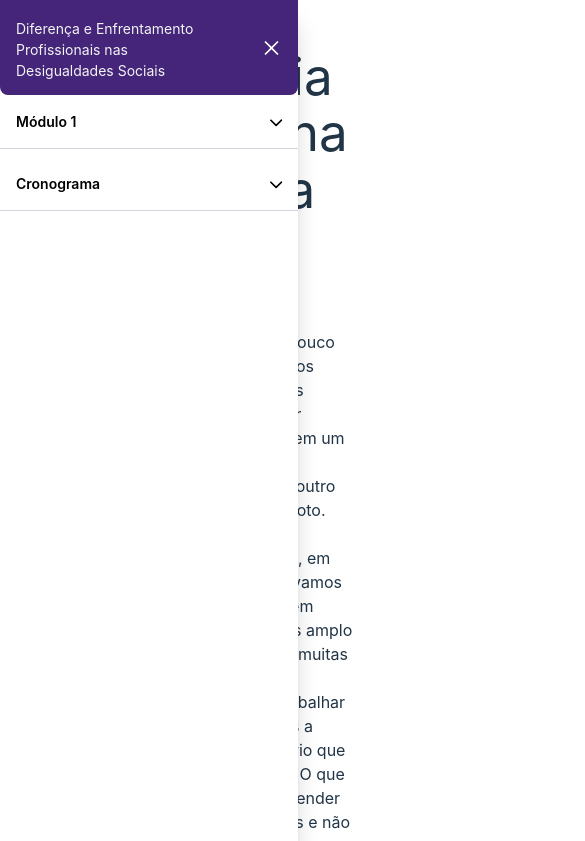
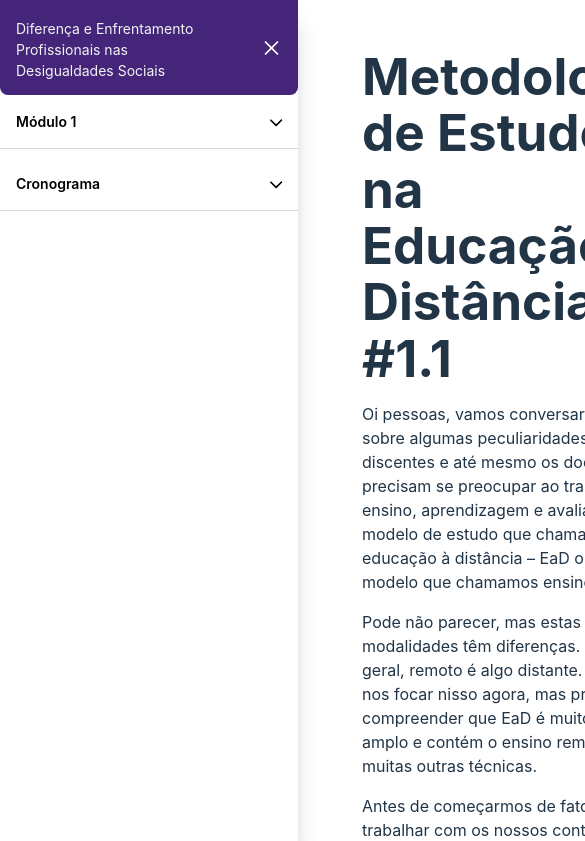
Before and after one commit to pvictor1206/modulos-enfrentamentos-IUVI, a React (Vite) app: page / in a window 390 px wide. Shown: the top 841 px of the page, 585 px wide, since content can reach past the window. Built offline with nearby package versions, Linux system fonts and the light colour scheme.

Commit message:
menu lateral com texto responsivo

```diff
--- a/src/App.jsx
+++ b/src/App.jsx
@@ -9,7 +9,6 @@ function App() {
   return (
     <>
       <Router>
-        <NavBar />
         <Routes>
           <Route path="/" Component={Module_01_01}/>
           <Route path="/module_01_02" Component={Module_01_02}/>
--- a/src/components/Modules/Module-01/Module_01_01.jsx
+++ b/src/components/Modules/Module-01/Module_01_01.jsx
@@ -1,13 +1,19 @@
+// Module_01_01.js
+import MainLayout from "../../Sidebar/MainLayout";
 
 function Module_01_01() {
   return(
-    <div className="text-left">
-      <h1>Metodologia de Estudo na Educação a Distância - #1.1</h1>
-      <p>Oi pessoas, vamos conversar um pouco sobre algumas peculiaridades que os discentes e até mesmo os docentes precisam se preocupar ao trabalhar ensino, aprendizagem e avaliação em um modelo de estudo que chamamos educação à distância – EaD ou um outro modelo que chamamos ensino remoto.</p>
-      <p>Pode não parecer, mas estas 2 modalidades têm diferenças. Afinal, em geral, remoto é algo distante. Não vamos nos focar nisso agora, mas procurem compreender que EaD é muito mais amplo e contém o ensino remoto além de muitas outras técnicas.</p>
-      <p>Antes de começarmos de fato a trabalhar com os nossos conteúdos pedimos a vocês que respondam o questionário que está no link disponibilizado abaixo. O que nós estamos procurando é compreender os conhecimentos prévios de vocês e não haverão respostas certas ou erradas.</p>
-    </div>
+    <MainLayout>
+      <div className="text-left p-4">
+        <h1 className="text-2xl font-bold mb-4">Metodologia de Estudo na Educação a Distância - #1.1</h1>
+        <div className="space-y-4">
+          <p>Oi pessoas, vamos conversar um pouco sobre algumas peculiaridades que os discentes e até mesmo os docentes precisam se preocupar ao trabalhar ensino, aprendizagem e avaliação em um modelo de estudo que chamamos educação à distância – EaD ou um outro modelo que chamamos ensino remoto.</p>
+          <p>Pode não parecer, mas estas 2 modalidades têm diferenças. Afinal, em geral, remoto é algo distante. Não vamos nos focar nisso agora, mas procurem compreender que EaD é muito mais amplo e contém o ensino remoto além de muitas outras técnicas.</p>
+          <p>Antes de começarmos de fato a trabalhar com os nossos conteúdos pedimos a vocês que respondam o questionário que está no link disponibilizado abaixo. O que nós estamos procurando é compreender os conhecimentos prévios de vocês e não haverão respostas certas ou erradas.</p>
+        </div>
+      </div>
+    </MainLayout>
   )
 }
 
-export default Module_01_01
+export default Module_01_01;
--- /dev/null
+++ b/src/components/Sidebar/MainLayout.jsx
@@ -0,0 +1,19 @@
+// MainLayout.js (novo componente)
+import { useState } from 'react';
+import NavBar from './NavBar';
+
+function MainLayout({ children }) {
+    const [sidebar, setSidebar] = useState(true);
+
+    return (
+        <div className="flex">
+            <NavBar sidebar={sidebar} setSidebar={setSidebar} />
+
+            <main className={`flex-1 transition-all duration-[450ms] ${sidebar ? "ml-[298px]" : "ml-0"}`}>
+                {children}
+            </main>
+        </div>
+    );
+}
+
+export default MainLayout;
--- a/src/components/Sidebar/NavBar.jsx
+++ b/src/components/Sidebar/NavBar.jsx
@@ -1,4 +1,3 @@
-import React, {useState} from 'react';
 import * as FaIcons from "react-icons/fa";
 import * as AiIcons from "react-icons/ai";
 import { Link } from 'react-router-dom';
@@ -22,8 +21,7 @@ const modules = [
 ]
 
 
-function NavBar() {
-    const [sidebar, setSidebar] = useState(true)
+function NavBar({ sidebar, setSidebar }) {
     const showSidebar = () => setSidebar(!sidebar)
 
     return (
```
